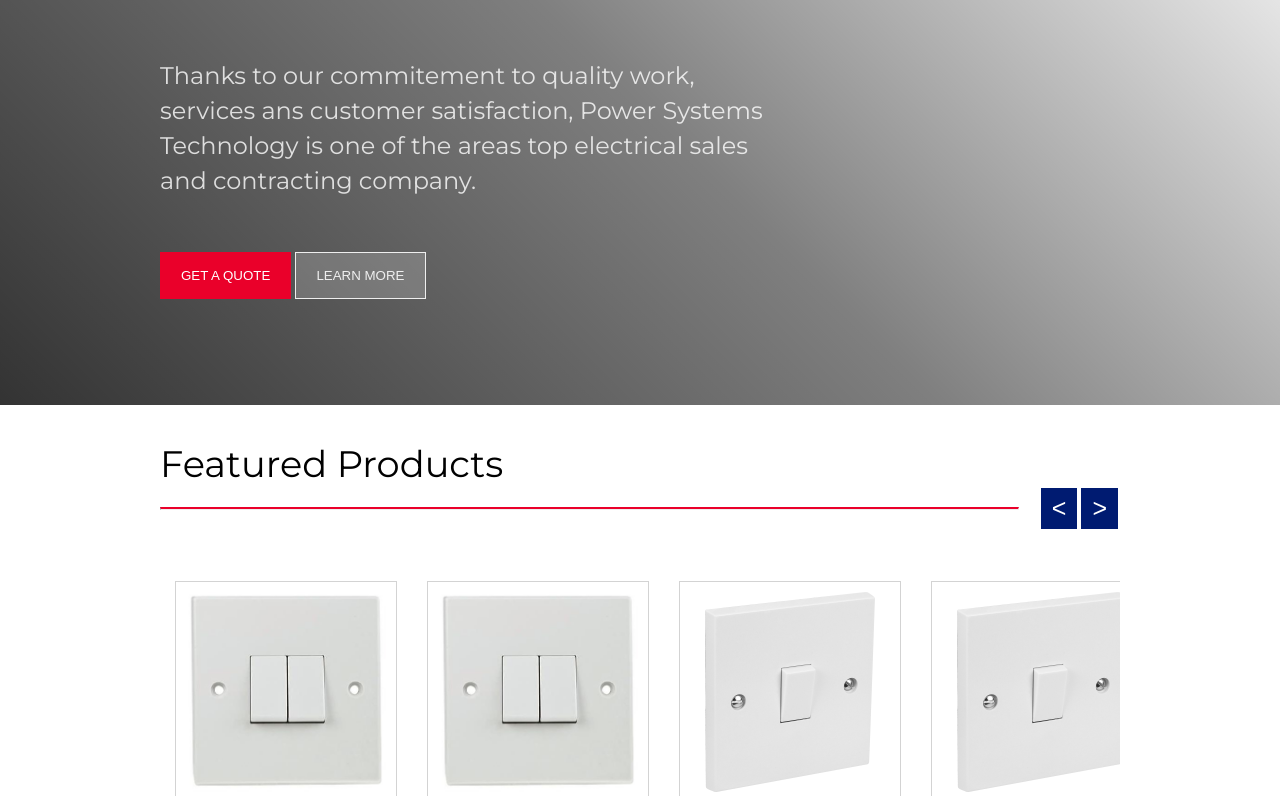
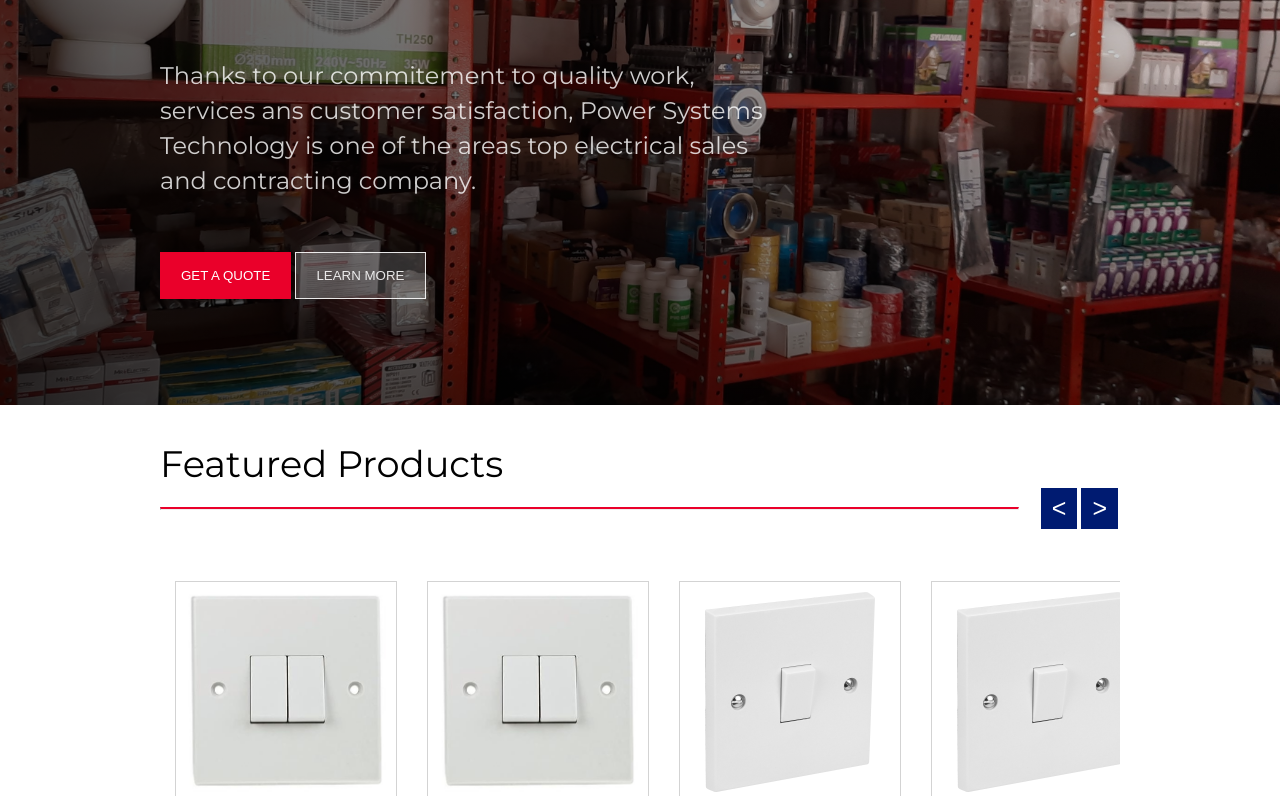
Before and after one commit to decefemz/powersystems.github.io, a plain HTML site: page Index.html in a window 1280 px wide. Shown: the part 275-1071 px from the top of the page. Drawn offline with nearby package versions, Linux system fonts and the light colour scheme.

Commit message:
Update Style.css

```diff
--- a/Style.css
+++ b/Style.css
@@ -5,7 +5,7 @@
 
 
 :root {
-    --welcomeImage:url('Images/front.jpg');
+    --welcomeImage:url('../Images/front.jpg');
 
     --mainBlack: #222;
     --mainTransition: all 0.3s linear;
```
